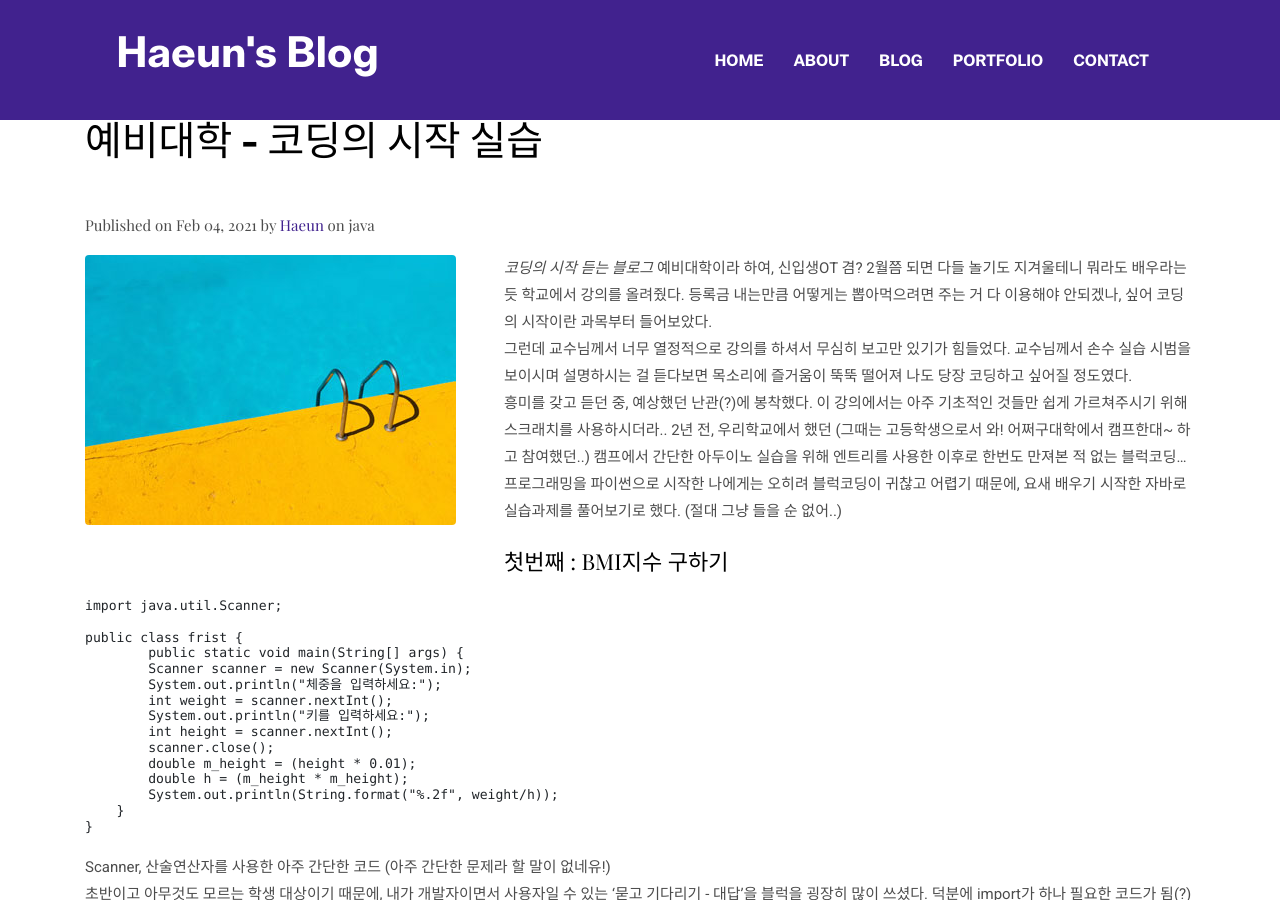
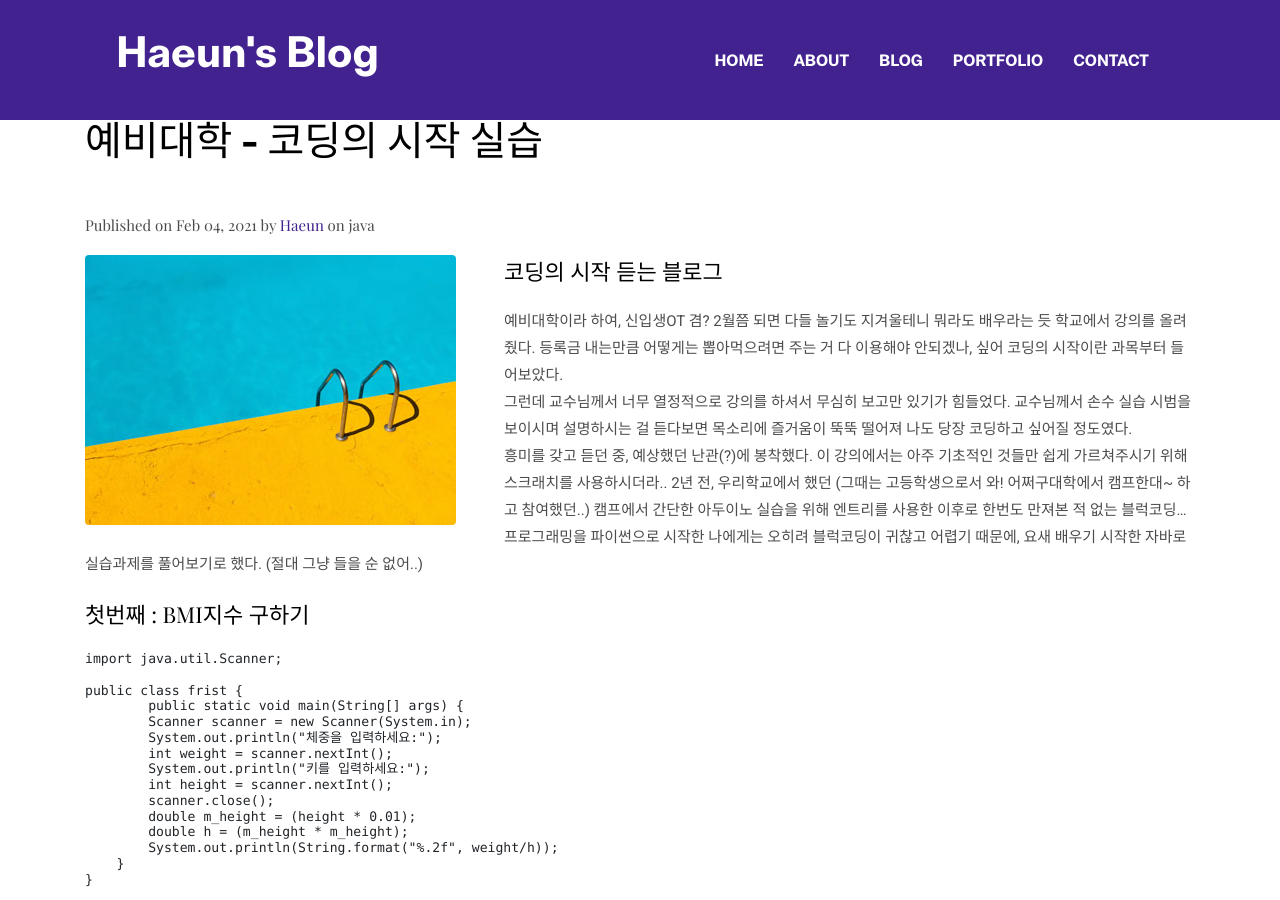
Before and after one commit to cheongsan16/cheongsan16.g, a Jekyll site: the page built from _posts/2021-02-04-precollege.md, in a window 1280 px wide and 900 px high, scrolled down 468 px. Built offline with Jekyll 4.4.1, drawn with Linux system fonts in a browser that asks for light colours.

```diff
--- a/_posts/2021-02-04-precollege.md
+++ b/_posts/2021-02-04-precollege.md
@@ -7,7 +7,7 @@ author: Haeun
 tags:   java
 ---
 
-*코딩의 시작 듣는 블로그*
+**코딩의 시작 듣는 블로그**
 예비대학이라 하여, 신입생OT 겸? 2월쯤 되면 다들 놀기도 지겨울테니 뭐라도 배우라는 듯 학교에서 강의를 올려줬다.
 등록금 내는만큼 어떻게는 뽑아먹으려면 주는 거 다 이용해야 안되겠나, 싶어 코딩의 시작이란 과목부터 들어보았다.
 <br>그런데 교수님께서 너무 열정적으로 강의를 하셔서 무심히 보고만 있기가 힘들었다. 교수님께서 손수 실습 시범을 보이시며 설명하시는 걸 듣다보면 목소리에 즐거움이 뚝뚝 떨어져 나도 당장 코딩하고 싶어질 정도였다.<br>
```
